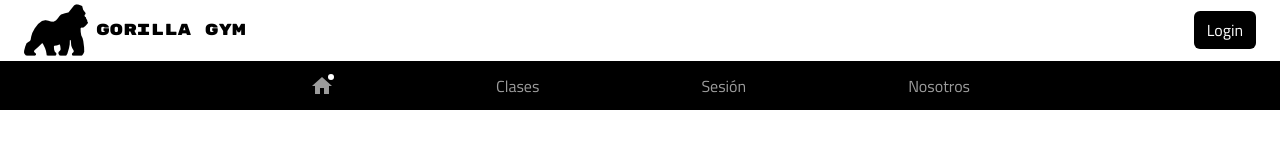
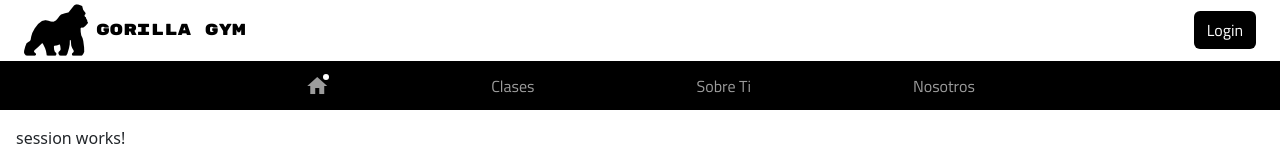
Before and after one commit to wachitorico69/miniproyecto-angular, an Angular app: page /sobreti in a window 1280 px wide. Before the commit this address led to /. Shown: the top 160 px of the page. Built offline with nearby package versions, Linux system fonts and the light colour scheme; a web font is replaced by a local one.

Commit message:
rename sesion

```diff
--- a/src/app/app.component.ts
+++ b/src/app/app.component.ts
@@ -5,11 +5,11 @@ import { HeaderComponent } from "./header/header.component";
 import { FooterComponent } from "./footer/footer.component";
 import { NosotrosComponent } from './nosotros/nosotros.component';
 import { ClasesComponent } from './clases/clases.component';
-import { SessionComponent } from './session/session.component';
+import { SobretiComponent } from './sobreti/sobreti.component';
 
 @Component({
   selector: 'app-root',
-  imports: [RouterOutlet, NavbarComponent, HeaderComponent, FooterComponent, NosotrosComponent, ClasesComponent, SessionComponent],
+  imports: [RouterOutlet, NavbarComponent, HeaderComponent, FooterComponent, NosotrosComponent, ClasesComponent, SobretiComponent],
   templateUrl: './app.component.html',
   styleUrl: './app.component.css'
 })
--- a/src/app/app.routes.ts
+++ b/src/app/app.routes.ts
@@ -2,12 +2,12 @@ import { Routes } from '@angular/router';
 import { HomeComponent } from './home/home.component';
 import { NosotrosComponent } from './nosotros/nosotros.component';
 import { ClasesComponent } from './clases/clases.component';
-import { SessionComponent } from './session/session.component';
+import { SobretiComponent } from './sobreti/sobreti.component';
 
 export const routes: Routes = [
     { path: '', component: HomeComponent},
     { path: 'home', component: HomeComponent },
     { path: 'nosotros', component: NosotrosComponent },
     { path: 'clases', component: ClasesComponent },
-    { path: 'session', component: SessionComponent }
+    { path: 'sobreti', component: SobretiComponent }
 ];
--- a/src/app/navbar/navbar.component.html
+++ b/src/app/navbar/navbar.component.html
@@ -8,7 +8,7 @@
       <a class="nav-link" [routerLink]="['/clases']">Clases</a>
     </li>
     <li class="nav-item">
-        <a class="nav-link" [routerLink]="['/session']">Sesión</a>
+        <a class="nav-link" [routerLink]="['/sobreti']">Sobre Ti</a>
       </li>
     <li class="nav-item">
         <a class="nav-link" [routerLink]="['/nosotros']">Nosotros</a>
```
Also changed, not shown: src/app/session/session.component.ts (deleted, +0 -11 lines), src/app/sobreti/sobreti.component.ts (added, +11 -0 lines), src/app/sobreti/sobreti.component.css (added), src/app/sobreti/sobreti.component.html (renamed from src/app/session/session.component.html), 1 other file (tests, documents, lock files or other folders).
